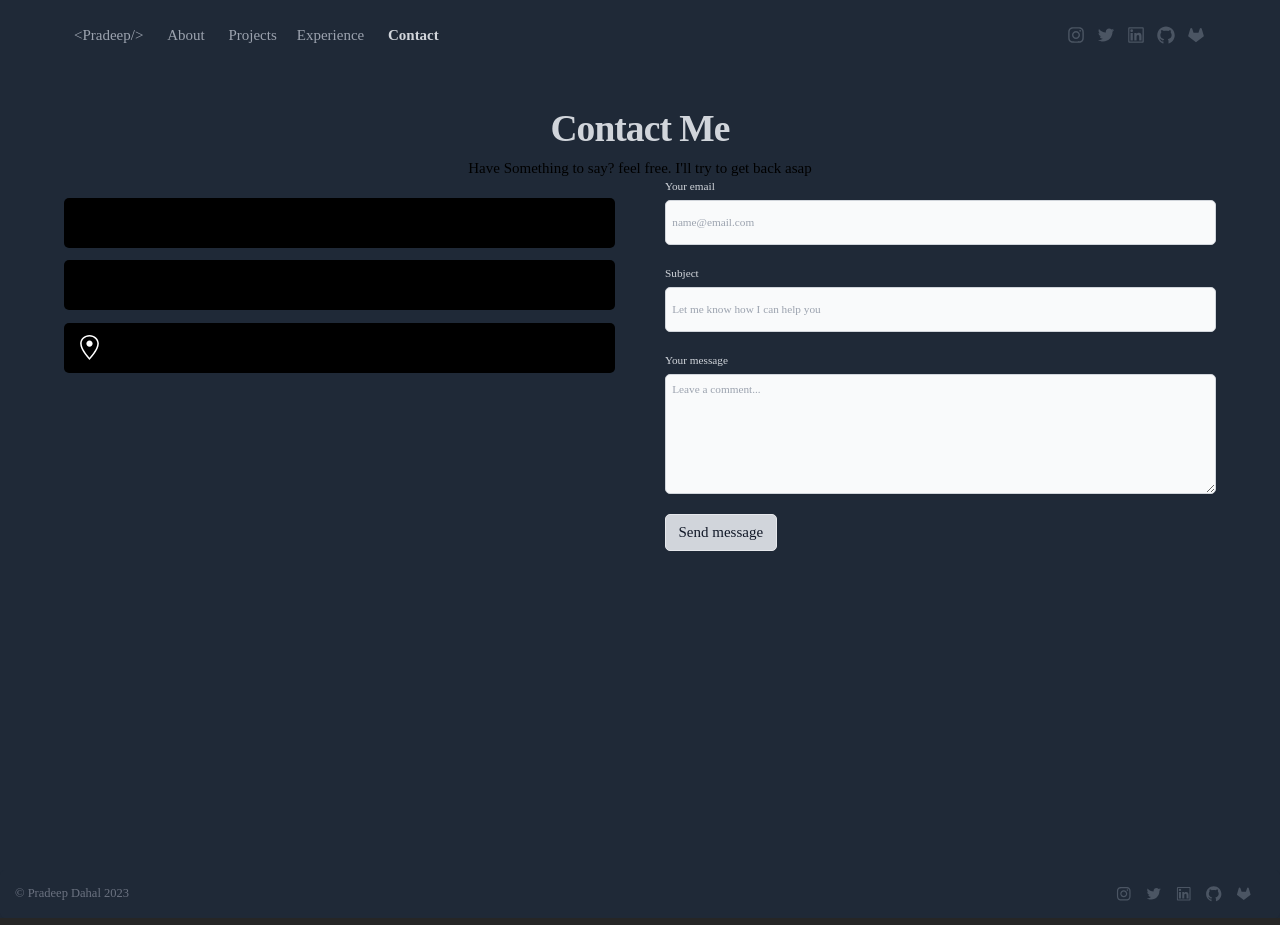
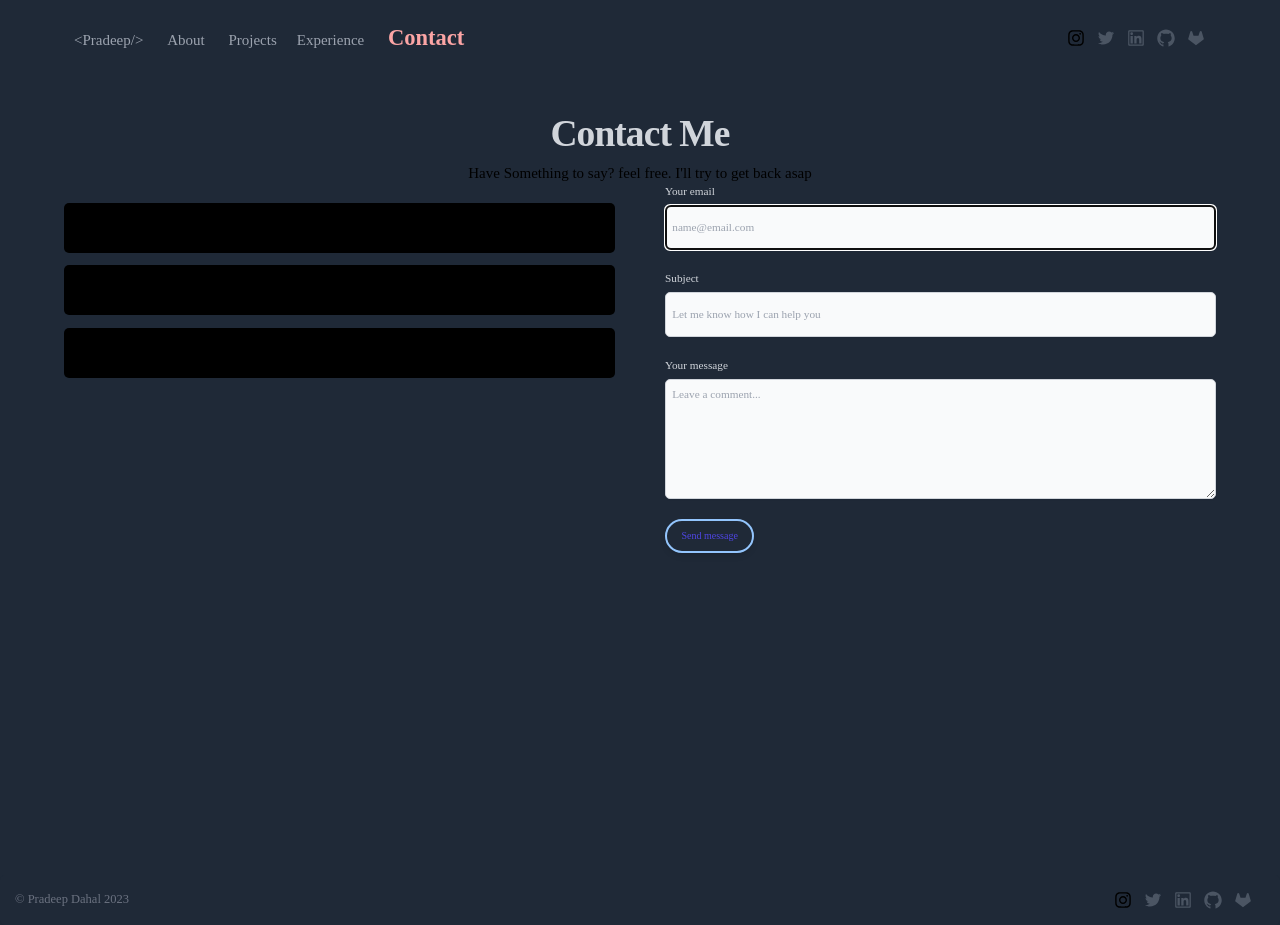
Before and after one commit to dhlpradip/portfolio, a Next.js app: page /contact in a window 1280 px wide. Built offline with nearby package versions, Linux system fonts and the light colour scheme.

Commit message:
Added Some Interactions

```diff
--- a/components/ContactForm.js
+++ b/components/ContactForm.js
@@ -1,16 +1,21 @@
 import { AiFillPhone } from "react-icons/ai";
-import { MdEmail } from "react-icons/md";
-import {GoLocation} from "react-icons/go"
+import { GoLocation } from "react-icons/go";
 import PText from "./PText";
 import { KEY_WEB_3 } from "@/constants/sec";
+import { useEffect, useRef, useState } from "react";
+import Swal from "sweetalert2";
 import { useRouter } from "next/router";
-import Swal from "sweetalert2";
-// import { useForm, ValidationError } from "@formspree/react";
-// import { useEffect } from "react";
 
 /* eslint-disable react/no-unescaped-entities */
 const ContactForm = () => {
-    const router = useRouter()
+  const [sent, setSent] = useState(false);
+  const router = useRouter();
+  const emailRef = useRef();
+
+  useEffect(() => {
+    emailRef.current.focus();
+  }, []);
+
   // const [state, handleSubmit] = useForm('xoqzldwk');
 
   // useEffect(()=>{
@@ -49,70 +54,146 @@ const ContactForm = () => {
     });
     const result = await response.json();
     if (result.success) {
-            Swal.fire(
-                {
-                    title:'Thank you',
-                    text:'I have received your message',
-                    icon:'success',
-                    showCancelButton:false,
-                    confirmButtonColor: '#3085d6',
-                }).then((res)=>{
-                    if(res.isConfirmed){
-                        router.push("/")
+      setSent(true);
+      Swal.fire({
+        title: "Thank you",
+        text: "I have received your message",
+        icon: "success",
+        showCancelButton: false,
+        confirmButtonColor: "#3085d6",
+      }).then((res) => {
+        if (res.isConfirmed) {
+          router.push("/");
         }
-                })
+      });
     }
   }
 
   return (
-        <section className="container" style={{height: "100vh"}}>
+    <section className="container" style={{ height: "100vh" }}>
       <div className="py-20 lg:py-16 mx-auto  max-w-screen">
-      <h2 className="mb-4 text-6xl tracking-tight font-extrabold text-center text-gray-300 dark:text-white">Contact Me</h2>
-      <PText className="my-8 lg:mb-16 text-3xl font-light text-center text-gray-400 dark:text-gray-400 sm:text-xl">Have Something to say? feel free. I'll try to get back asap</PText>
+        <h2 className="mb-4 text-6xl tracking-tight font-extrabold text-center text-gray-300 dark:text-white">
+          Contact Me
+        </h2>
+        <PText className="my-8 lg:mb-16 text-3xl font-light text-center text-gray-400 dark:text-gray-400 sm:text-xl">
+          Have Something to say? feel free. I'll try to get back asap
+        </PText>
         {/* <div className="flex flex-row justify-between mx-48 gap-20 my-20"> */}
         <div className="grid grid-cols-1  lg:grid-cols-2 gap-20">
           <div className="mt-3">
             <div className="w-full ">
-                <a href="mailto:erpradeepdahal@gmail.com" className="flex bg-black rounded-lg max-w-auto px-5 py-5 my-5">
+              <a
+                href="mailto:erpradeepdahal@gmail.com"
+                className="flex bg-black rounded-lg max-w-auto px-5 py-5 my-5 hover:border-blue-300 hover:bg-slate-700"
+              >
                 {/* <MdEmail className="h-10 w-10 mr-8" /> */}
-                    <p className="text-4xl font-semibold">erpradeepdahal@gmail.com</p>
+                <p className="text-4xl font-semibold">
+                  erpradeepdahal@gmail.com
+                </p>
               </a>
             </div>
 
             <div className="w-full ">
-                <a href="tel:+9779815927737" className="flex bg-black rounded-lg max-w-auto px-5 py-5 my-5">
+              <a
+                href="tel:+9779815927737"
+                className="flex bg-black rounded-lg max-w-auto px-5 py-5 my-5 hover:border-blue-300 hover:bg-slate-700"
+              >
                 <AiFillPhone className="h-10 w-10 mr-8" />
-                    <p className="text-4xl font-semibold">+977 9815927737</p>
+                <p className="text-4xl font-semibold">+977 9862672724</p>
               </a>
             </div>
 
             <div className="w-full ">
-                <div className="flex bg-black rounded-lg max-w-auto px-5 py-5 my-5">
-                    <GoLocation className="h-10 w-10 mr-8" fill="white"/>
+              <div className="flex bg-black rounded-lg max-w-auto px-5 py-5 my-5 hover:border-blue-300 hover:bg-slate-700">
+                <GoLocation className="h-10 w-10 mr-8" fill="currentColor" />
                 <p className="text-4xl font-semibold">Kathmandu, Nepal</p>
               </div>
             </div>
-
           </div>
           <form onSubmit={handleSubmit} className="space-y-8 flex-1">
             <div>
-              <label for="email" className="block mb-2 text-lg font-medium text-gray-300 dark:text-gray-300">Your email</label>
-              <input type="email" id="email" className="shadow-sm bg-gray-50 border border-gray-300 text-gray-900 text-lg rounded-lg focus:ring-primary-500 focus:border-primary-500 block w-full px-2.5 py-5 dark:bg-gray-700 dark:border-gray-600 dark:placeholder-gray-400 dark:text-white dark:focus:ring-primary-500 dark:focus:border-primary-500 dark:shadow-sm-light" placeholder="name@email.com" required />
+              <label
+                for="email"
+                className="block mb-2 text-lg font-medium text-gray-300 dark:text-gray-300"
+              >
+                Your email
+              </label>
+              <input
+                type="email"
+                id="email"
+                name="email"
+                ref={emailRef}
+                autoFocus
+                className="shadow-sm bg-gray-50 border border-gray-300 text-gray-900 text-lg rounded-lg focus:ring-primary-500 focus:border-primary-500 block w-full px-2.5 py-5 dark:bg-gray-700 dark:border-gray-600 dark:placeholder-gray-400 dark:text-white dark:focus:ring-primary-500 dark:focus:border-primary-500 dark:shadow-sm-light"
+                placeholder="name@email.com"
+                required
+              />
             </div>
             <div>
-              <label for="subject" className="block mb-2 text-lg font-medium text-gray-300 dark:text-gray-300">Subject</label>
-              <input type="text" id="subject" className="block p-3 w-full text-lg text-gray-900 bg-gray-50 rounded-lg border border-gray-300 shadow-sm focus:ring-primary-500 focus:border-primary-500 px-2.5 py-5 dark:bg-gray-700 dark:border-gray-600 dark:placeholder-gray-400 dark:text-white dark:focus:ring-primary-500 dark:focus:border-primary-500 dark:shadow-sm-light" placeholder="Let me know how I can help you" required />
+              <label
+                for="subject"
+                className="block mb-2 text-lg font-medium text-gray-300 dark:text-gray-300"
+              >
+                Subject
+              </label>
+              <input
+                type="text"
+                id="subject"
+                className="block p-3 w-full text-lg text-gray-900 bg-gray-50 rounded-lg border border-gray-300 shadow-sm focus:ring-primary-500 focus:border-primary-500 px-2.5 py-5 dark:bg-gray-700 dark:border-gray-600 dark:placeholder-gray-400 dark:text-white dark:focus:ring-primary-500 dark:focus:border-primary-500 dark:shadow-sm-light"
+                placeholder="Let me know how I can help you"
+                required
+              />
             </div>
             <div className="sm:col-span-2">
-              <label for="message" className="block mb-2 text-lg font-medium text-gray-300 dark:text-gray-400">Your message</label>
-              <textarea id="message" rows="6" className="block p-2.5 w-full text-lg text-gray-900 bg-gray-50 rounded-lg shadow-sm border border-gray-300 focus:ring-primary-500 focus:border-primary-500 dark:bg-gray-700 dark:border-gray-600 dark:placeholder-gray-400 dark:text-white dark:focus:ring-primary-500 dark:focus:border-primary-500" placeholder="Leave a comment..."></textarea>
+              <label
+                for="message"
+                className="block mb-2 text-lg font-medium text-gray-300 dark:text-gray-400"
+              >
+                Your message
+              </label>
+              <textarea
+                id="message"
+                rows="6"
+                className="block p-2.5 w-full text-lg text-gray-900 bg-gray-50 rounded-lg shadow-sm border border-gray-300 focus:ring-primary-500 focus:border-primary-500 dark:bg-gray-700 dark:border-gray-600 dark:placeholder-gray-400 dark:text-white dark:focus:ring-primary-500 dark:focus:border-primary-500"
+                placeholder="Leave a comment..."
+              ></textarea>
             </div>
-          <button type="submit"  className="py-3 px-5 text-2xl border bg-gray-300 font-medium text-center text-gray-900 rounded-lg bg-primary-700 sm:w-fit hover:bg-primary-800 focus:ring-4 focus:outline-none focus:ring-primary-300 dark:bg-primary-600 dark:hover:bg-primary-700 dark:focus:ring-primary-800">Send message</button>
+            {/* <button
+              type="submit"
+              className="py-3 px-5 text-2xl border bg-gray-300 font-medium text-center text-gray-900 rounded-lg bg-primary-700 sm:w-fit hover:bg-primary-800 focus:ring-4 focus:outline-none focus:ring-primary-300 dark:bg-primary-600 dark:hover:bg-primary-700 dark:focus:ring-primary-800"
+            >
+              Send message
+            </button> */}
+            <button
+              type="submit"
+              className="relative inline-flex items-center justify-center p-4 px-6 py-3 overflow-hidden font-medium text-indigo-600 transition duration-300 ease-out border-2 border-blue-300 rounded-full shadow-md group"
+            >
+              <span class="absolute inset-0 flex items-center justify-center w-full h-full text-white duration-300 -translate-x-full bg-blue-300 group-focus:translate-x-0 ease">
+                <svg
+                  class="w-6 h-6"
+                  fill="none"
+                  stroke="white"
+                  viewBox="0 0 24 24"
+                  xmlns="http://www.w3.org/2000/svg"
+                >
+                  <path
+                    stroke-linecap="round"
+                    stroke-linejoin="round"
+                    stroke-width="2"
+                    d="M14 5l7 7m0 0l-7 7m7-7H3"
+                  ></path>
+                </svg>
+              </span>
+              <span class="absolute flex items-center justify-center w-full h-full  transition-all duration-300 transform group-focus:translate-x-full ease">
+                {sent ? "Message Sent" : "Send message"}
+              </span>
+              <span class="relative invisible">Message Sent</span>
+            </button>
           </form>
         </div>
       </div>
     </section>
   );
-}
+};
 
 export default ContactForm;
--- a/components/Footer.js
+++ b/components/Footer.js
@@ -1,55 +1,85 @@
-import { AiFillGitlab, AiFillHeart, AiOutlineCopyrightCircle, AiOutlineGithub, AiOutlineHeart, AiOutlineInstagram, AiOutlineLinkedin, AiOutlineTwitter } from "react-icons/ai";
-import {GiCoffeeCup} from "react-icons/gi"
+import {
+  AiFillGitlab,
+  AiFillHeart,
+  AiOutlineCopyrightCircle,
+  AiOutlineGithub,
+  AiOutlineHeart,
+  AiOutlineInstagram,
+  AiOutlineLinkedin,
+  AiOutlineTwitter,
+} from "react-icons/ai";
+import { GiCoffeeCup } from "react-icons/gi";
 
 const Footer = () => {
   return (
     <footer className=" w-full p-4 bg-gray-800 rounded-lg shadow-sm flex justify-between md:items-center md:justify-between md:p-6">
-<span className="text-xl text-gray-500 dark:text-gray-30 text-center">© <a href="https://erpradeepdahal.com.np/" className="">Pradeep Dahal</a> {new Date().getFullYear()}
+      <span className="text-xl text-gray-500 dark:text-gray-30 text-center">
+        ©{" "}
+        <a
+          href="https://erpradeepdahal.com.np/"
+          className="hover:text-red-300 hover:text-2xl"
+        >
+          Pradeep Dahal
+        </a>{" "}
+        {new Date().getFullYear()}
       </span>
-    <ul className="flex flex-wrap gap-5 mr-5 items-center  text-xl text-gray-500 dark:text-gray-400 sm:mt-0">
-        <li>
-            <a href="https://instagram.com/peedarplahad"
+
+      <div className="space-x-4 flex flex-row items-center mr-5">
+        <a
+          href="https://instagram.com/peedarplahad"
           target={"_blank"}
-                className="text-base font-normal text-gray-600 dark:text-gray-300">
-                <AiOutlineInstagram className="h-7 w-7" />
+          className="text-base font-normal"
+        >
+          <AiOutlineInstagram
+            className="h-8 w-8 hover:h-12 hover:w-12 hover:fill-pink-400"
+            title="Find me on Instagram"
+          />
         </a>
-        </li>
-        <li>
         <a
-            href="https://twitter.com/dhlpradip" target={"_blank"}
+          href="https://twitter.com/dhlpradip"
+          target={"_blank"}
           className="text-base font-normal text-gray-600 dark:text-gray-300"
         >
-            <AiOutlineTwitter className="h-7 w-7" />
-
+          <AiOutlineTwitter
+            className="h-8 w-8 hover:h-12 hover:w-12 hover:fill-blue-400"
+            title="Follow me on Twitter"
+          />
         </a>
-          </li>
-        <li>
         <a
-            href="https://linkedin.com/in/dhlpradip" target={"_blank"}
+          href="https://linkedin.com/in/dhlpradip"
+          target={"_blank"}
           className="text-base font-normal text-gray-600 dark:text-gray-300"
         >
-            <AiOutlineLinkedin className="h-7 w-7" />
-          </a>        </li>
-        <li>
+          <AiOutlineLinkedin
+            className="h-8 w-8 hover:h-12 hover:w-12 hover:fill-[#0E65C3]"
+            title="Connect on Linkedin"
+          />
+        </a>
+
         <a
-            href="https://github/dhlpradip" target={"_blank"}
+          href="https://github.com/dhlpradip"
+          target={"_blank"}
           className="text-base font-normal text-gray-600 dark:text-gray-300"
         >
-            <AiOutlineGithub className="h-7 w-7" />
-          </a>        </li>
+          <AiOutlineGithub
+            className="h-8 w-8 hover:h-12 hover:w-12 hover:fill-neutral-950"
+            title="Find my work on Github"
+          />
+        </a>
 
-        <li>
         <a
-            href="https://gitlab/dhlpradip" target={"_blank"}
+          href="https://gitlab.com/dhlpradip"
+          target={"_blank"}
           className="text-base font-normal text-gray-600 dark:text-gray-300"
         >
-            <AiFillGitlab className="h-7 w-7" />
-          </a>        </li>
-
-
-    </ul>
+          <AiFillGitlab
+            className="h-8 w-8 hover:h-12 hover:w-12 hover:fill-[#E2432A]"
+            title="Find my work on Gitlab"
+          />
+        </a>
+      </div>
     </footer>
   );
-}
+};
 
 export default Footer;
--- a/components/Navbar.js
+++ b/components/Navbar.js
@@ -2,70 +2,72 @@ import React, { useEffect, useState } from "react";
 import Link from "next/link";
 import { useTheme } from "next-themes";
 import { useRouter } from "next/router";
-import userData from "../constants/data"
-import {AiFillGitlab, AiOutlineGithub, AiOutlineInstagram, AiOutlineLinkedin, AiOutlineTwitter} from "react-icons/ai"
+import {
+  AiFillGitlab,
+  AiOutlineGithub,
+  AiOutlineInstagram,
+  AiOutlineLinkedin,
+  AiOutlineTwitter,
+} from "react-icons/ai";
 
 export default function Navbar() {
   const router = useRouter();
-  console.log(router.asPath);
-  const { theme, setTheme } = useTheme();
-  const [mounted, setMounted] = useState(false);
 
-  useEffect(() => {
-    setMounted(true);
-  }, []);
+  console.log("R", router.pathname);
 
   return (
-    <div className="container sticky top-0 max-w-6xl  mx-auto px-4 pt-8 pb-3 md:py-10 bg-gray-800 " style={{ zIndex:'100000'}}>
+    <div
+      className="container sticky top-0 max-w-6xl  mx-auto px-4 pt-8 pb-3 md:py-10 bg-gray-800 "
+      style={{ zIndex: "100000" }}
+    >
       <div className="flex  md:flex-row justify-between items-center">
         <div className="space-x-8 hidden md:block">
-        <Link
+          <Link
             href="/"
-            className={`text-2xl  ${
+            className={`text-2xl hover:text-4xl   ${
               router.asPath === "/"
-                ? "text-gray-300 font-bold dark:text-gray-300"
-                : "text-gray-400 dark:text-gray-300 font-normal "
+                ? "text-red-300 font-bold text-4xl "
+                : "text-gray-400 dark:text-gray-300 font-normal hover:text-emerald-100"
             }`}
           >
             {"<Pradeep/>"}{" "}
           </Link>
           <Link
             href="/about"
-            className={`text-2xl  ${
+            className={`text-2xl hover:text-4xl   ${
               router.asPath === "/about"
-                ? "text-gray-300 font-bold dark:text-gray-300"
-                : "text-gray-400 dark:text-gray-300 font-normal "
+                ? "text-red-300 font-bold text-4xl "
+                : "text-gray-400 dark:text-gray-300 font-normal hover:text-emerald-100"
             }`}
           >
             About{" "}
           </Link>
           <Link
             href="/projects"
-            className={`text-2xl  ${
+            className={`text-2xl hover:text-4xl   ${
               router.asPath === "/projects"
-                ? "text-gray-300 font-bold dark:text-gray-300"
-                : "text-gray-400 dark:text-gray-300 font-normal "
+                ? "text-red-300 font-bold text-4xl "
+                : "text-gray-400 dark:text-gray-300 font-normal hover:text-emerald-100"
             }`}
           >
             Projects
-
           </Link>
           <Link
             href="/experience"
-            className={`text-2xl  ${
+            className={`text-2xl hover:text-4xl   ${
               router.asPath === "/experience"
-                ? "text-gray-300 font-bold dark:text-gray-300"
-                : "text-gray-400 dark:text-gray-300 font-normal "
+                ? "text-red-300 font-bold text-4xl "
+                : "text-gray-400 dark:text-gray-300 font-normal hover:text-emerald-100"
             }`}
           >
             Experience{" "}
           </Link>
           <Link
             href="/contact"
-            className={`text-2xl  ${
+            className={`text-2xl hover:text-4xl   ${
               router.asPath === "/contact"
-                ? "text-gray-300 font-bold dark:text-gray-300"
-                : "text-gray-400 dark:text-gray-300 font-normal "
+                ? "text-red-300 font-bold text-4xl "
+                : "text-gray-400 dark:text-gray-300 font-normal hover:text-emerald-100"
             }`}
           >
             Contact
@@ -73,72 +75,108 @@ export default function Navbar() {
         </div>
 
         <div className="space-x-4 flex flex-row items-center">
-          <a href="https://instagram.com/peedarplahad"
-          target={"_blank"}
-            className="text-base font-normal text-gray-600 dark:text-gray-300"
-
-           >
-            <AiOutlineInstagram className="h-8 w-8" />
+          <a
+            href="https://instagram.com/peedarplahad"
+            target={"_blank"}
+            className="text-base font-normal"
+          >
+            <AiOutlineInstagram
+              className="h-8 w-8 hover:h-12 hover:w-12 hover:fill-pink-400"
+              title="Find me on Instagram"
+            />
           </a>
           <a
-            href="https://twitter.com/dhlpradip" target={"_blank"}
+            href="https://twitter.com/dhlpradip"
+            target={"_blank"}
             className="text-base font-normal text-gray-600 dark:text-gray-300"
           >
-            <AiOutlineTwitter className="h-8 w-8" />
-
+            <AiOutlineTwitter
+              className="h-8 w-8 hover:h-12 hover:w-12 hover:fill-blue-400"
+              title="Follow me on Twitter"
+            />
           </a>
           <a
-            href="https://linkedin.com/in/dhlpradip" target={"_blank"}
+            href="https://linkedin.com/in/dhlpradip"
+            target={"_blank"}
             className="text-base font-normal text-gray-600 dark:text-gray-300"
           >
-            <AiOutlineLinkedin className="h-8 w-8" />
+            <AiOutlineLinkedin
+              className="h-8 w-8 hover:h-12 hover:w-12 hover:fill-[#0E65C3]"
+              title="Connect on Linkedin"
+            />
           </a>
 
           <a
-            href="https://github.com/dhlpradip" target={"_blank"}
+            href="https://github.com/dhlpradip"
+            target={"_blank"}
             className="text-base font-normal text-gray-600 dark:text-gray-300"
           >
-            <AiOutlineGithub className="h-8 w-8" />
+            <AiOutlineGithub
+              className="h-8 w-8 hover:h-12 hover:w-12 hover:fill-neutral-950"
+              title="Find my work on Github"
+            />
           </a>
 
           <a
-            href="https://gitlab.com/dhlpradip" target={"_blank"}
+            href="https://gitlab.com/dhlpradip"
+            target={"_blank"}
             className="text-base font-normal text-gray-600 dark:text-gray-300"
           >
-            <AiFillGitlab className="h-8 w-8" />
+            <AiFillGitlab
+              className="h-8 w-8 hover:h-12 hover:w-12 hover:fill-[#E2432A]"
+              title="Find my work on Gitlab"
+            />
           </a>
-
-
         </div>
       </div>
       <div className="space-x-8 block md:hidden mt-4">
-      <Link
+        <Link
           href="/"
-          className={router.asPath === '/' ?  "text-xl font-semibold text-gray-300 dark:text-gray-300":"text-xl font-semibold text-gray-600 dark:text-gray-600"}
+          className={
+            router.pathname === "/"
+              ? "text-xl font-semibold text-gray-300 dark:text-gray-300"
+              : "text-xl font-semibold text-gray-600 dark:text-gray-600"
+          }
         >
           Home
         </Link>
         <Link
           href="/about"
-          className={router.asPath === '/about' ?  "text-xl font-semibold text-gray-300 dark:text-gray-300":"text-xl font-semibold text-gray-600 dark:text-gray-600"}
+          className={
+            router.asPath === "/about"
+              ? "text-xl font-semibold text-gray-300 dark:text-gray-300"
+              : "text-xl font-semibold text-gray-600 dark:text-gray-600"
+          }
         >
           About
         </Link>
         <Link
           href="/projects"
-          className={router.asPath === '/projects' ?  "text-xl font-semibold text-gray-300 dark:text-gray-300":"text-xl font-semibold text-gray-600 dark:text-gray-600"}
+          className={
+            router.asPath === "/projects"
+              ? "text-xl font-semibold text-gray-300 dark:text-gray-300"
+              : "text-xl font-semibold text-gray-600 dark:text-gray-600"
+          }
         >
           Projects
         </Link>
         <Link
           href="/experience"
-          className={router.asPath === '/experience' ?  "text-xl font-semibold text-gray-300 dark:text-gray-300":"text-xl font-semibold text-gray-600 dark:text-gray-600"}
+          className={
+            router.asPath === "/experience"
+              ? "text-xl font-semibold text-gray-300 dark:text-gray-300"
+              : "text-xl font-semibold text-gray-600 dark:text-gray-600"
+          }
         >
           Experience
         </Link>
         <Link
           href="/contact"
-          className={router.asPath === '/contact' ?  "text-xl font-semibold text-gray-300 dark:text-gray-300":"text-xl font-semibold text-gray-600 dark:text-gray-600"}
+          className={
+            router.asPath === "/contact"
+              ? "text-xl font-semibold text-gray-300 dark:text-gray-300"
+              : "text-xl font-semibold text-gray-600 dark:text-gray-600"
+          }
         >
           Contact
         </Link>
--- a/tailwind.config.js
+++ b/tailwind.config.js
@@ -12,4 +12,4 @@ module.exports = {
     extend: {},
   },
   plugins: [],
-}
+};
```
Also changed, not shown: components/Button.js (+21 -11 lines), components/ContactComponent.js (+25 -11 lines), components/DetailedAboutComponent.js (+66 -35 lines), components/Hero.js (+27 -9 lines), components/ProjectsComponent.js (+48 -19 lines), components/aboutComponent.js (+44 -13 lines). Lines whose indentation alone changed are shown as unchanged.
